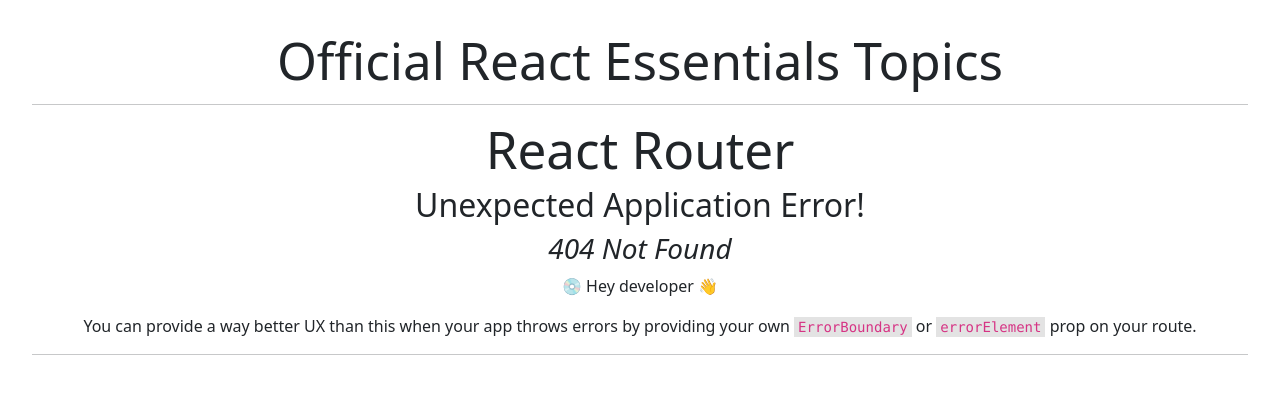
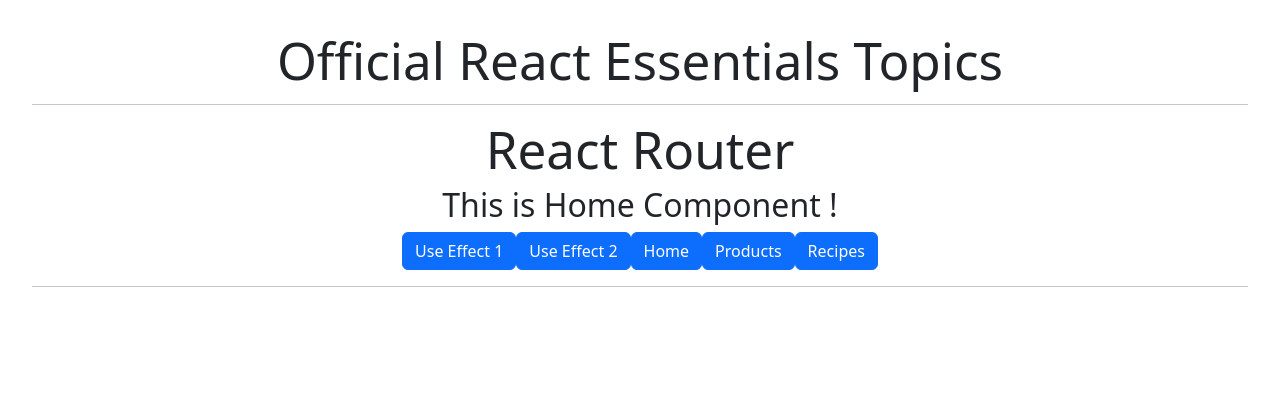
Before and after one commit to Akshaygohrava/React-Essentials, a React (Vite) app: page / in a window 1280 px wide. Before the commit this address had no page. Shown: the top 394 px of the page. Built offline with nearby package versions, Linux system fonts and the light colour scheme.

Commit message:
intial error fix commit

```diff
--- a/src/Components/React-Routing/Effect2.jsx
+++ b/src/Components/React-Routing/Effect2.jsx
@@ -16,8 +16,8 @@
   }, [])
   return (
     <>
+        <Routes />
          <h2>This is Effect2 Component !</h2>
-         <Routes />
          <p>Use Effect Hooks in API Fetching</p>
          <div>{quotes.map((q, index) => <p key={index}>{q.quote}</p>)}</div>
     </>
--- a/src/Components/React-Routing/Home.jsx
+++ b/src/Components/React-Routing/Home.jsx
@@ -1,17 +1,19 @@
 import React from 'react'
 import { Link } from 'react-router-dom'
 import Effect1 from './Effect1'
+import Routes from './Routes'
 
 
 export default function Home() {
   return (
     <>
        <h2>This is Home Component !</h2>
-       <Link className='btn btn-primary' to={"/use-effect-1"}>Effect 1</Link>
+      <Routes />
+       {/* <Link className='btn btn-primary' to={"/use-effect-1"}>Effect 1</Link>
        <Link className='btn btn-primary' to={"/use-effect-2"}>Effect 2</Link>
-       <Link className='btn btn-primary' to={"/Home"}>Home</Link>
+       <Link className='btn btn-primary' to={""}>Home</Link>
        <Link className='btn btn-primary' to={"/Products"}>Products</Link>
-       <Link className='btn btn-primary' to={"/Recipes"}>Recipes</Link>
+       <Link className='btn btn-primary' to={"/Recipes"}>Recipes</Link> */}
     </>
   )
 }
--- a/src/Components/React-Routing/Products.jsx
+++ b/src/Components/React-Routing/Products.jsx
@@ -22,8 +22,9 @@
 
   return (
     <div>
+        <Routes />
         <h2>This is Products Components</h2>
-        <Routes></Routes> <br />
+       <br />
         <h2>Fetch API Using Use Effect </h2>
 
        {products && products.map(data => {
--- a/src/Components/React-Routing/Router.jsx
+++ b/src/Components/React-Routing/Router.jsx
@@ -6,7 +6,7 @@
 import Recipes from './Recipes'
 const router = createBrowserRouter ([
     {
-        path: "Home",
+        path: "/",
         element: <Home />
     },{
         path: "use-effect-1",
--- a/src/Components/React-Routing/Routes.jsx
+++ b/src/Components/React-Routing/Routes.jsx
@@ -5,7 +5,7 @@
     <>
        <Link className='btn btn-primary' to={"/use-effect-1"}>Use Effect 1</Link>
        <Link className='btn btn-primary' to={"/use-effect-2"}>Use Effect 2</Link>
-       <Link className='btn btn-primary' to={"/Home"}>Home</Link>
+       <Link className='btn btn-primary' to={"/"}>Home</Link>
        <Link className='btn btn-primary' to={"/Products"}>Products</Link>
        <Link className='btn btn-primary' to={"/Recipes"}>Recipes</Link>
     </>
```
